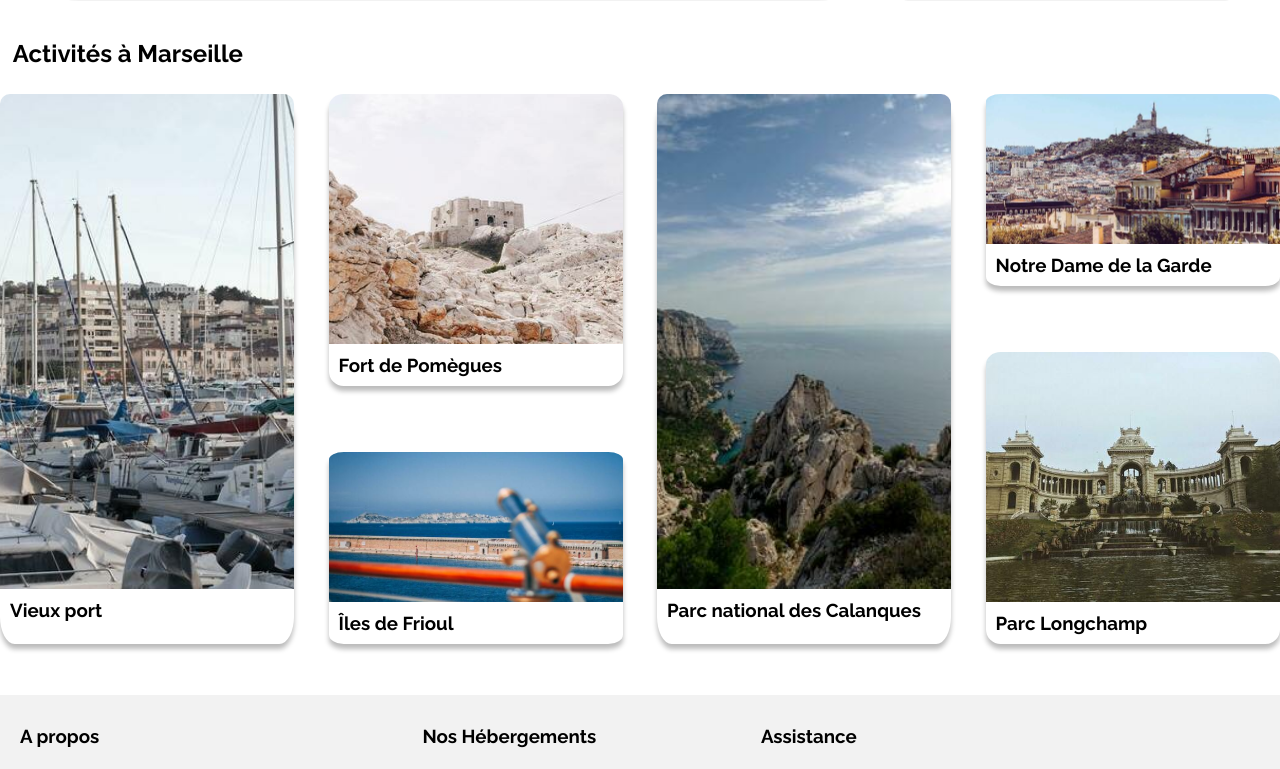
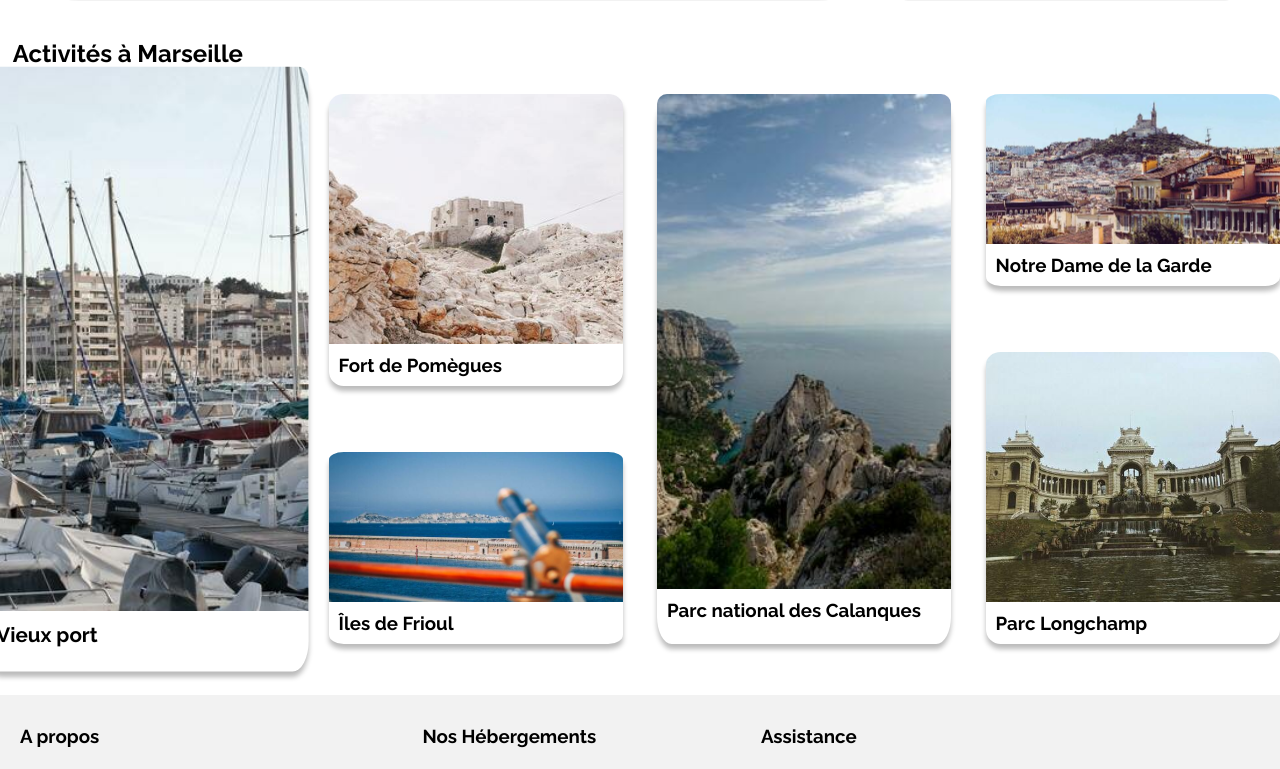
Before and after one commit to SchadiaT/TounkaraSchadia_2_01072021, a plain HTML site: page index.html in a window 1280 px wide. In both pictures the pointer is over the link "Vieux port". Shown: the part 1016-1785 px from the top of the page. Drawn offline with Linux system fonts and the light colour scheme; a web font is replaced by a local one.

Commit message:
style commit

```diff
--- a/style.css
+++ b/style.css
@@ -307,7 +307,7 @@ main{
     height: 100%;
 }
  .activity_box:hover{
-     transform: scale(1.);
+     transform: scale(1.1);
  }
  .activity_box_row1{
     display: flex;
```
